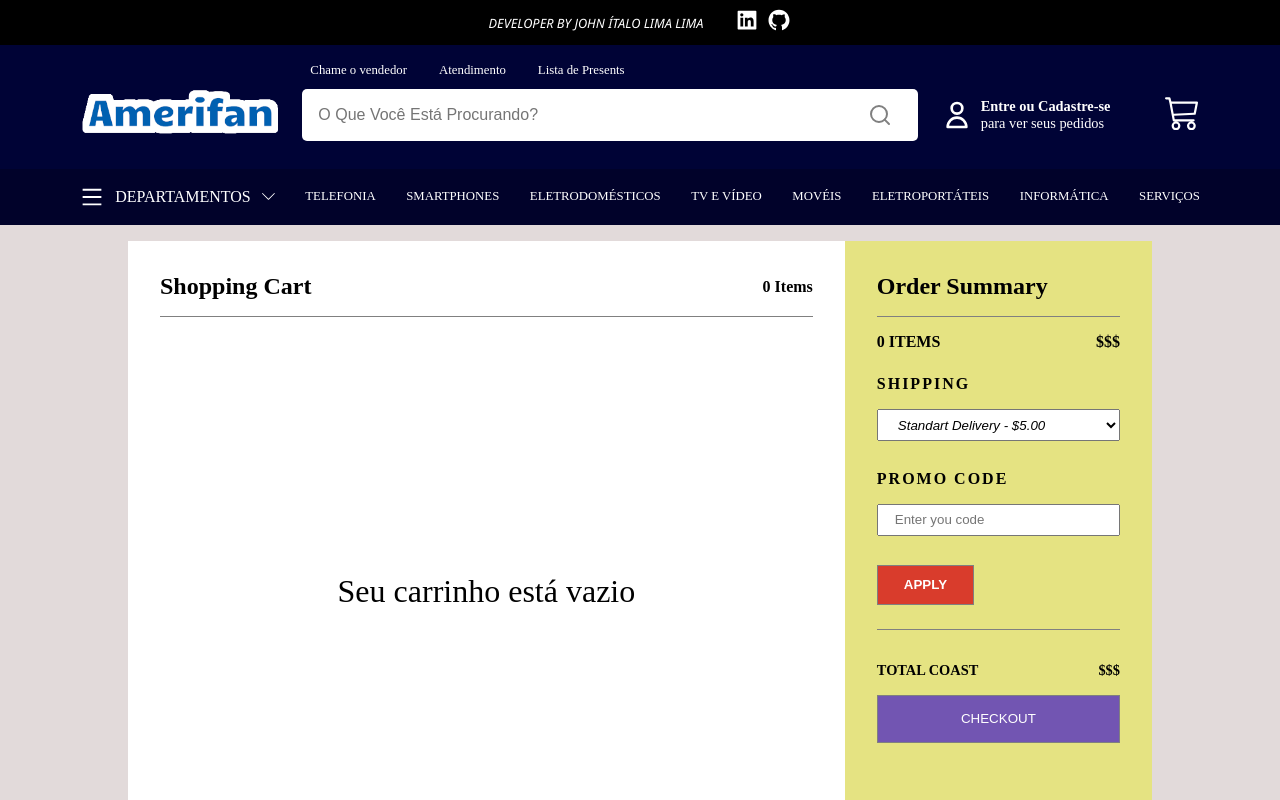
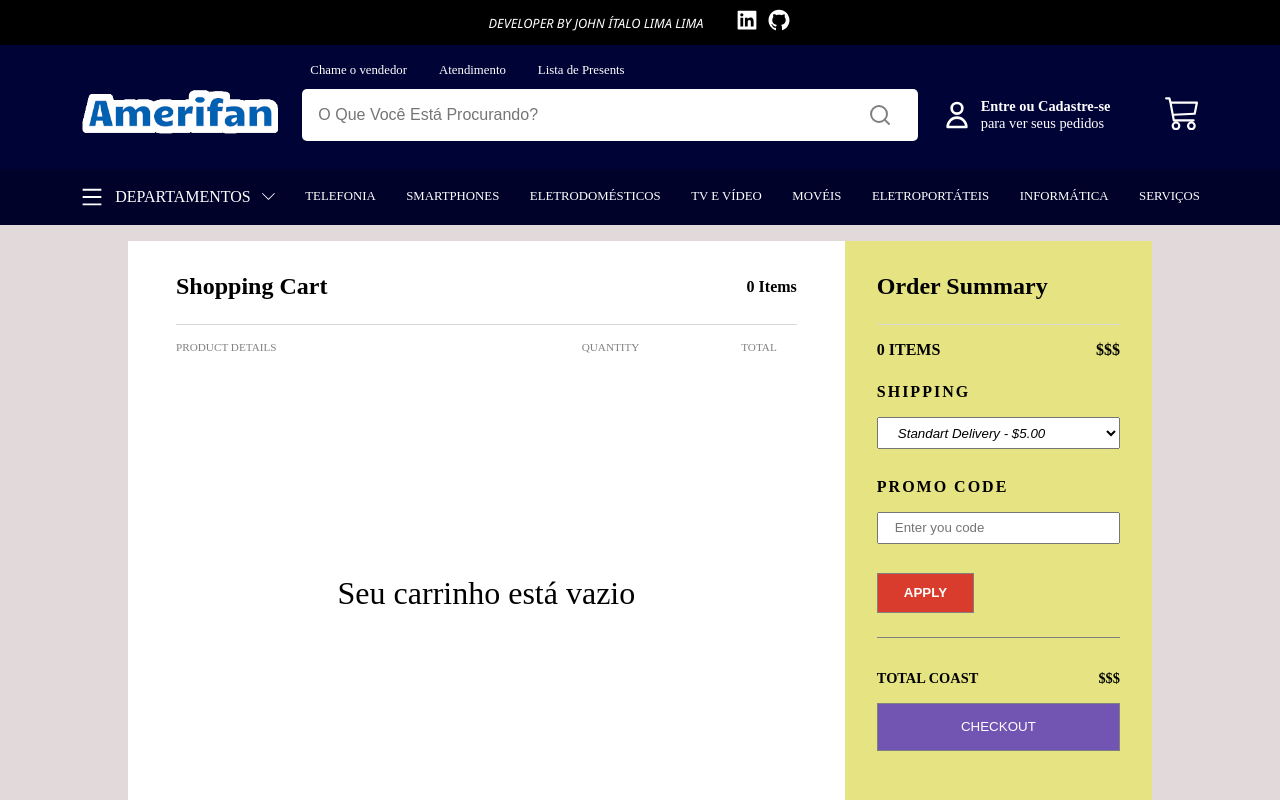
Before and after one commit to JhonItalo/E-commerce-Amerifan_Nextjs, a Next.js app: page /cart in a window 1280 px wide. Shown: the top 800 px of the page. Built offline with nearby package versions, Linux system fonts and the light colour scheme.

Commit message:
style: alteraçoes na page cart - build: adicionado botaõ de remover elemento na page cart, criacao do escopo inical da page results

```diff
--- a/src/components/itemCart/index.tsx
+++ b/src/components/itemCart/index.tsx
@@ -2,9 +2,10 @@ import React, { useContext } from "react";
 import { CartContext, storageType } from "../../contexts/CartContext";
 import * as S from "./styles";
 import Image from "next/image";
+import { CgMathMinus, CgMathPlus } from "react-icons/cg";
 
 const ItemCart = ({ name, image, count }: storageType) => {
-     const { storage, setStorage } = useContext(CartContext);
+     const { storage, setStorage, removeToCart } = useContext(CartContext);
      const copyStorage = storage.concat();
 
      const removeQuantityItem = () => {
@@ -37,27 +38,28 @@ const ItemCart = ({ name, image, count }: storageType) => {
      };
 
      return (
-          <div>
           <S.Item>
-                    <S.ConteinerFilme>
+               <S.ConteinerInfo>
                     <Image src={image} alt={`imagem do ${name}`} width={70} height={70} />
                     <p className="p">x</p>
                     <div>
                          <p className="title">{name}</p>
+                         <button onClick={() => removeToCart(name)}>Remove</button>
                     </div>
-                    </S.ConteinerFilme>
+               </S.ConteinerInfo>
                <S.CountPrice>
-                         <S.Count>
-                              <button onClick={removeQuantityItem}>-</button>
+                    <button onClick={removeQuantityItem}>
+                         <CgMathMinus />
+                    </button>
                     <p>{count}</p>
-                              <button onClick={addQuantityItem}>+</button>
-                         </S.Count>
+                    <button onClick={addQuantityItem}>
+                         <CgMathPlus />
+                    </button>
+               </S.CountPrice>
                <S.Price>
                     <p>$$$</p>
                </S.Price>
-                    </S.CountPrice>
           </S.Item>
-          </div>
      );
 };
 
--- a/src/components/itemCart/styles.tsx
+++ b/src/components/itemCart/styles.tsx
@@ -1,60 +1,64 @@
 import styled from "styled-components";
 
-export const Item = styled.div`
+export const Item = styled.li`
+     flex: none;
      display: flex;
-     justify-content: space-between;
      align-items: center;
-     padding-right: 1rem;
+     height: 100px;
 `;
-export const ConteinerFilme = styled.div`
+export const ConteinerInfo = styled.div`
+     width: 60%;
+     height: 100%;
      display: flex;
      gap: 1rem;
      align-items: center;
-     height: 100px;
 
-     .title {
-          margin-left: 2rem;
-          font-size: 1.5rem;
-          letter-spacing: 4px;
+     div {
+          height: 100%;
+          display: flex;
+          flex-direction: column;
+          justify-content: center;
+          gap: 1rem;
+
+          .title {
+               font-size: 1.5rem;
+               letter-spacing: 4px;
+          }
+          button {
+               border: none;
+               background-color: transparent;
+               color: grey;
+               font-size: 0.8rem;
+          }
      }
 `;
 
 export const CountPrice = styled.div`
+     width: 20%;
      display: flex;
-     gap: 8rem;
-`;
-export const Count = styled.div`
-     display: flex;
-     margin-left: 2rem;
+     justify-content: center;
+
      p {
-          padding: 0 0.5rem;
-          font-size: 1rem;
+          padding: 5px 8px;
           display: flex;
           justify-content: center;
           align-items: center;
-          border-bottom: 1px solid black;
-          border-top: 1px solid black;
+          border: 1px solid grey;
      }
      button {
+          font-weight: bold;
           display: flex;
           justify-content: center;
           align-items: center;
           padding: 0 0.4rem;
           font-size: 1rem;
-     }
-     @media (max-width: 748px) {
-          margin: initial;
-          p {
-               width: 2rem;
-               height: 1.5rem;
-          }
-          button {
-               width: 1.5rem;
-               height: 1.5rem;
-          }
+          background-color: transparent;
+          border: none;
      }
 `;
 
 export const Price = styled.div`
-     background-color: white;
+     width: 20%;
+     padding-right: 25px;
+     text-align: right;
 `;
--- a/src/components/search/index.tsx
+++ b/src/components/search/index.tsx
@@ -1,18 +1,20 @@
-import { useCallback, useRef } from "react";
+import React, { useCallback, useRef } from "react";
 import Link from "next/link";
 import * as S from "./styles";
 import { pokemonSmall } from "../../types/types";
 import { FiSearch } from "react-icons/fi";
-import UseFilterPokemons from "../../hooks/useFilterPokemons";
+import UseSearchList from "../../hooks/useSearchList";
 import { fetchData } from "../../request/BuscaFetch";
 import AccessibleButtonName from "../acessibleButtonName";
 import AccessibleName from "../acessibleLinkName";
+import { useRouter } from "next/navigation";
 
 const Search = () => {
      console.log("busca render");
      const inputRef = useRef<HTMLInputElement>(null);
+     const router = useRouter();
 
-     const { search, setSearch, filterPokemons, setDataPokemons, activeModal, setActiveModal } = UseFilterPokemons();
+     const { search, setSearch, filterPokemons, setDataPokemons, activeModal, setActiveModal } = UseSearchList();
 
      const handleClickRequest = useCallback(() => {
           fetchData({ setDataPokemons });
@@ -20,6 +22,12 @@ const Search = () => {
 
      const changeInput = (e: React.FormEvent<HTMLInputElement>) => {
           setSearch(e.currentTarget.value.toLowerCase());
+     };
+
+     const handleEnterResult = (e: React.KeyboardEvent<HTMLElement>) => {
+          if (e.key === "Enter") {
+               router.push(`/results/${search}`);
+          }
      };
 
      return (
@@ -33,11 +41,12 @@ const Search = () => {
                     onBlur={() => {
                          const timeCloseModal = setTimeout(() => setActiveModal(false), 200);
                     }}
+                    onKeyDown={handleEnterResult}
                     type="text"
                     placeholder="O que você está procurando?"
                />
                <button className="iconSearch">
-                    <FiSearch />
+                    <FiSearch onClick={() => router.push(`/results/${search}`)} />
                     <AccessibleButtonName name="buscar" />
                </button>
                <S.Atendimento>
--- a/src/components/userMyCart/index.tsx
+++ b/src/components/userMyCart/index.tsx
@@ -1,8 +1,9 @@
 import React, { useContext } from "react";
 import * as S from "./styles";
 import { CartContext, storageType } from "../../contexts/CartContext";
-import OrderSummary from "../orderSumary";
 import ItemCart from "../itemCart";
+import Link from "next/link";
+import { BsArrowLeft } from "react-icons/bs";
 
 const UserMyCart = () => {
      const { storage } = useContext(CartContext);
@@ -13,6 +14,11 @@ const UserMyCart = () => {
                          <div className="topic">
                               <h2>Shopping Cart</h2>
                               <p>{storage.length} Items</p>
+                         </div>
+                         <div className="topicsTable">
+                              <span className="pd">product details</span>
+                              <span className="quantity">quantity</span>
+                              <span className="total">total</span>
                          </div>
                          <S.ListCart
                               onScroll={(e: React.SyntheticEvent) => e.stopPropagation()}
@@ -36,17 +42,54 @@ const UserMyCart = () => {
                               }}
                          >
                               {storage.length < 1 ? (
-                                   <div className="empty">
+                                   <li className="empty">
                                         <p>Seu carrinho está vazio</p>
-                                   </div>
+                                   </li>
                               ) : (
                                    storage.map((item: storageType) => (
                                         <ItemCart key={item.name} name={item.name} image={item.image} count={item.count} />
                                    ))
                               )}
                          </S.ListCart>
+                         <Link href="/" className="backshopping">
+                              <BsArrowLeft />
+                              <span>Continue Shopping</span>
+                         </Link>
                     </S.ConteinerShopCart>
-                    <OrderSummary />
+
+                    <S.Sumary>
+                         <h2 className="topic">Order Summary</h2>
+                         <S.ConteinerBuy>
+                              <S.InitialPrice>
+                                   <p>{storage.length} Items </p>
+                                   <p>$$$</p>
+                              </S.InitialPrice>
+                              <S.Form>
+                                   <label>
+                                        <p>Shipping</p>
+                                        <select defaultValue="Standart Delivery  - $5,00">
+                                             <option value="sd">Standart Delivery - $5.00</option>
+                                             <option value="ei">Express International - $99.06</option>
+                                        </select>
+                                   </label>
+                                   <label>
+                                        <p>Promo Code</p>
+                                        <input type="text" name="name" placeholder="Enter you code" />
+                                   </label>
+                                   <button className="apply" onClick={(e) => e.preventDefault()}>
+                                        Apply
+                                   </button>
+                              </S.Form>
+
+                              <S.TotalCoast>
+                                   <div>
+                                        <p>total coast</p>
+                                        <p>$$$</p>
+                                   </div>
+                                   <button className="checkout">checkout</button>
+                              </S.TotalCoast>
+                         </S.ConteinerBuy>
+                    </S.Sumary>
                </S.Content>
           </S.MyCart>
      );
--- a/src/components/userMyCart/styles.tsx
+++ b/src/components/userMyCart/styles.tsx
@@ -1,6 +1,6 @@
 import styled from "styled-components";
 
-export const MyCart = styled.div`
+export const MyCart = styled.main`
      width: 100%;
      padding-top: 1rem;
      padding-bottom: 2rem;
@@ -18,32 +18,66 @@ export const ConteinerShopCart = styled.div`
      width: 70%;
      display: flex;
      flex-direction: column;
-     padding: 2rem 2rem 0;
+     padding: 2rem 3rem 0;
+
      .topic {
           display: flex;
           justify-content: space-between;
           align-items: center;
           font-weight: bold;
-          .vazio {
-               width: 100%;
-               height: 100%;
-               display: flex;
-               justify-content: center;
-               align-items: center;
+          padding-bottom: 1.5rem;
+          border-bottom: 1px solid #d8d8d8;
+     }
+     .topicsTable {
+          margin-top: 1rem;
+          text-transform: uppercase;
+          font-size: 0.7rem;
+          display: flex;
+          color: grey;
+          .pd {
+               width: 60%;
+               text-align: start;
           }
+          .quantity {
+               width: 20%;
+               text-align: center;
+          }
+          .total {
+               width: 20%;
+               padding-right: 20px;
+               text-align: right;
+          }
+     }
+
+     .backshopping {
+          margin-top: 25px;
+          font-weight: bold;
+          display: flex;
+          align-items: center;
+          gap: 0.5rem;
+          color: #888888;
      }
 `;
 export const ListCart = styled.ul`
      width: 100%;
-     height: 80%;
-     margin-top: 1rem;
-     padding: 1.5rem 0;
+     height: 70%;
+     padding: 1rem 0;
      display: flex;
      flex-direction: column;
      gap: 1.5rem;
-     border-top: 1px solid grey;
-     border-bottom: 1px solid grey;
      overflow-y: scroll;
+
+     ::-webkit-scrollbar {
+          width: 1px;
+     }
+
+     ::-webkit-scrollbar-track {
+          background-color: white;
+     }
+
+     ::-webkit-scrollbar-thumb {
+          background-color: grey;
+     }
 
      .empty {
           width: 100%;
@@ -60,3 +94,98 @@ export const ListCart = styled.ul`
           }
      }
 `;
+
+export const Sumary = styled.div`
+     width: 30%;
+     padding: 2rem 2rem 0;
+     background-color: #e0de6ad6;
+
+     .topic {
+          display: flex;
+          justify-content: space-between;
+          align-items: center;
+          font-weight: bold;
+          padding-bottom: 1.5rem;
+          border-bottom: 1px solid #d8d8d8;
+     }
+`;
+export const ConteinerBuy = styled.div`
+     padding: 1rem 0;
+     display: flex;
+     flex-direction: column;
+     gap: 1.5rem;
+`;
+export const InitialPrice = styled.div`
+     display: flex;
+     justify-content: space-between;
+     font-weight: bold;
+     text-transform: uppercase;
+`;
+
+export const Form = styled.form`
+     display: flex;
+     flex-direction: column;
+     gap: 0.8rem;
+     label {
+          display: flex;
+          flex-direction: column;
+          margin-bottom: 1rem;
+          gap: 1rem;
+          justify-content: space-between;
+          align-items: flex-start;
+          letter-spacing: 2px;
+          p {
+               font-weight: bold;
+               text-transform: uppercase;
+          }
+          input,
+          select {
+               width: 100%;
+               height: 2rem;
+               padding: 0 1rem;
+          }
+          select {
+               font-style: italic;
+          }
+     }
+     .apply {
+          width: 40%;
+          height: 2.5rem;
+          color: white;
+          background-color: #d93c2c;
+          text-transform: uppercase;
+          font-weight: bold;
+          border: 1px solid grey;
+          &:hover {
+               filter: brightness(0.9);
+          }
+     }
+`;
+export const TotalCoast = styled.div`
+     display: flex;
+     flex-direction: column;
+     gap: 1rem;
+     border-top: 1px solid grey;
+     padding: 2rem 0;
+     div {
+          width: 100%;
+          display: flex;
+          justify-content: space-between;
+          p {
+               text-transform: uppercase;
+               font-weight: bold;
+               font-size: 0.9rem;
+          }
+     }
+     .checkout {
+          width: 100%;
+          height: 3rem;
+          text-transform: uppercase;
+          color: white;
+          background-color: #7255b2;
+          border: 1px solid grey;
+          &:hover {
+               filter: brightness(0.9);
+          }
+     }
+`;
--- a/src/hooks/useFilterPokemons.tsx
+++ b/src/hooks/useSearchList.tsx
@@ -1,7 +1,7 @@
 import { useState } from "react";
 import { pokemonSmall } from "../types/types";
 
-const UseFilterPokemons = () => {
+const UseSearchList = () => {
      const [dataPokemons, setDataPokemons] = useState<pokemonSmall[]>([]);
      const [search, setSearch] = useState<string>("");
      const [activeModal, setActiveModal] = useState<boolean>(false);
@@ -13,4 +13,4 @@ const UseFilterPokemons = () => {
      return { search, setSearch, filterPokemons, setDataPokemons, activeModal, setActiveModal };
 };
 
-export default UseFilterPokemons;
+export default UseSearchList;
--- a/src/layout/header/index.tsx
+++ b/src/layout/header/index.tsx
@@ -7,6 +7,7 @@ import Logo from "../../components/logo";
 import { HiOutlineUser } from "react-icons/hi";
 
 import { AiFillLinkedin, AiFillGithub } from "react-icons/ai";
+import AccessibleName from "../../components/acessibleLinkName";
 
 const Header = () => {
      console.log("header render");
@@ -17,9 +18,11 @@ const Header = () => {
                     <div>
                          <Link href="https://www.linkedin.com/in/johnitalodev/" target="_blank">
                               <AiFillLinkedin />
+                              <AccessibleName name="linkedin" />
                          </Link>
                          <Link href="https://github.com/JhonItalo" target="_blank">
                               <AiFillGithub />
+                              <AccessibleName name="github" />
                          </Link>
                     </div>
                </S.InitialPromotionSpan>
```
Also changed, not shown: package.json (+5 -4 lines), src/pages/results/[result].tsx (added, +43 -0 lines), 1 other file (tests, documents, lock files or other folders). Lines whose indentation alone changed are shown as unchanged.
